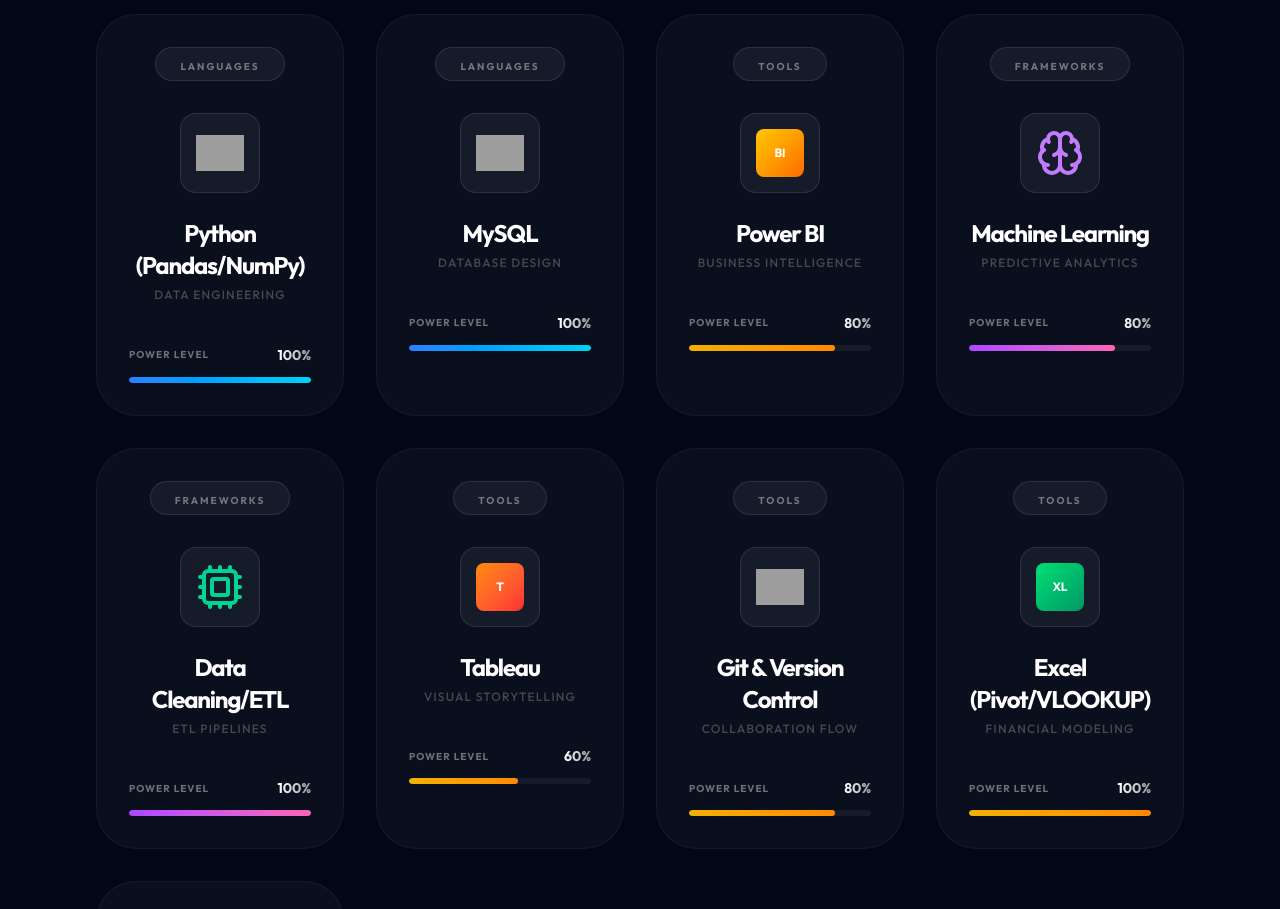
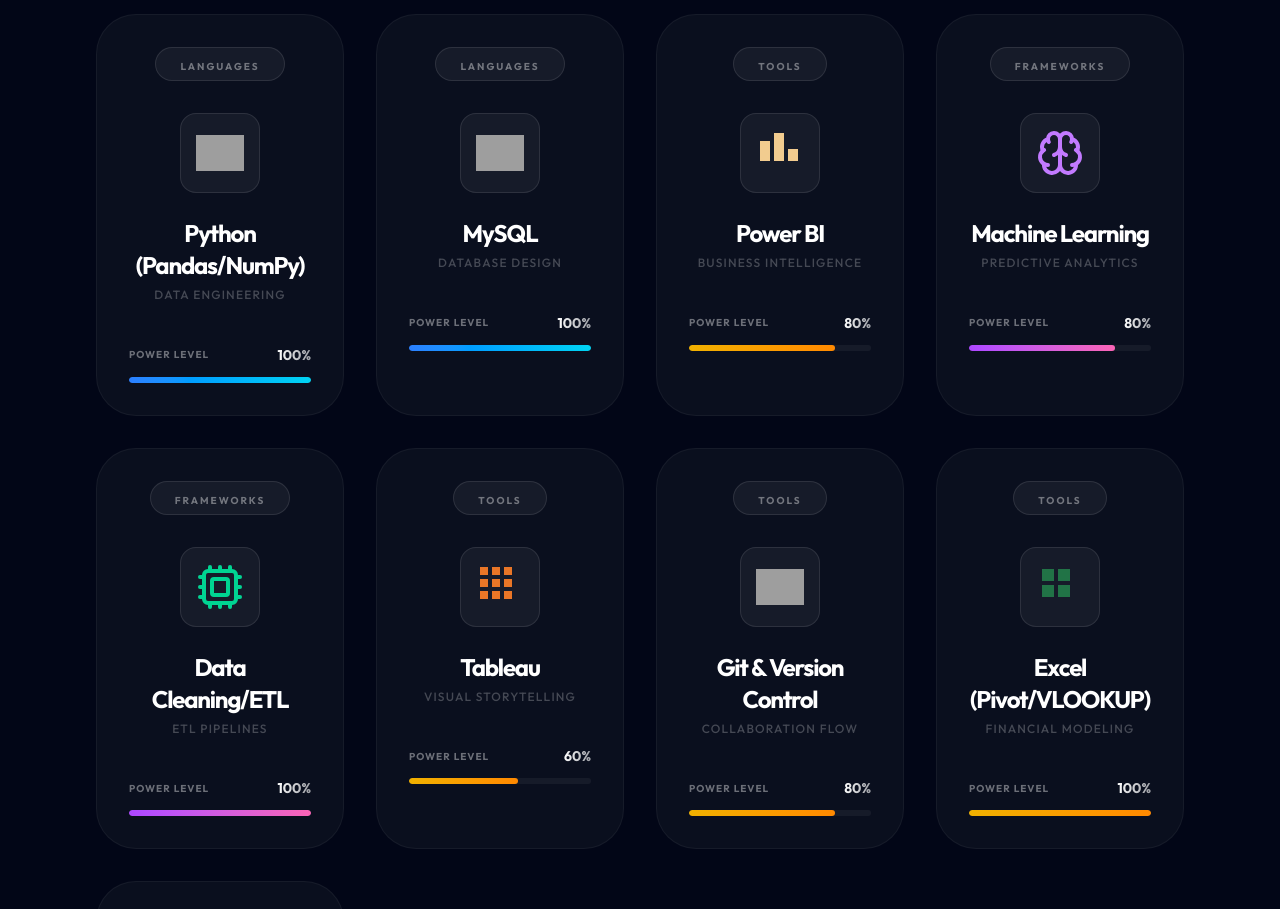
Before and after one commit to rohithsilagani/Rohith_Portfolio, a React (Vite) app in the folder app/: page / in a window 1280 px wide. Shown: the part 2960-3869 px from the top of the page. Built offline with nearby package versions, Linux system fonts and the light colour scheme; grey boxes are pictures that could not be loaded.

Commit message:
Add proper SVG logos for Power BI, Tableau, and Excel with brand colors

```diff
--- a/app/src/sections/Skills.jsx
+++ b/app/src/sections/Skills.jsx
@@ -7,19 +7,47 @@ const SkillCard = ({ skill, index }) => {
   const { name, level, category } = skill;
   const percentage = (level / 5) * 100;
 
-  // Icon mapping using reliable CDN and lucide icons
+  // Icon mapping using reliable CDN and custom SVG logos
   const getIcon = (name) => {
     const n = name.toLowerCase();
     const iconStyle = "w-10 h-10 md:w-12 md:h-12 object-contain group-hover:scale-110 transition-transform duration-500";
 
     if (n.includes('python')) return <img src="https://raw.githubusercontent.com/devicons/devicon/master/icons/python/python-original.svg" alt="Python" className={iconStyle} />;
     if (n.includes('mysql')) return <img src="https://raw.githubusercontent.com/devicons/devicon/master/icons/mysql/mysql-original.svg" alt="MySQL" className={iconStyle} />;
-    if (n.includes('power bi')) return <div className="w-10 h-10 md:w-12 md:h-12 bg-gradient-to-br from-yellow-400 to-orange-500 rounded-lg flex items-center justify-center text-white font-bold text-xs">BI</div>;
+    // Power BI SVG Logo
+    if (n.includes('power bi')) return (
+      <svg className={iconStyle} viewBox="0 0 24 24" fill="none" xmlns="http://www.w3.org/2000/svg">
+        <rect x="2" y="6" width="5" height="10" fill="#F2CC8F" />
+        <rect x="9" y="2" width="5" height="14" fill="#F2CC8F" />
+        <rect x="16" y="10" width="5" height="6" fill="#F2CC8F" />
+      </svg>
+    );
     if (n.includes('machine learning')) return <Brain className="text-purple-400 w-12 h-12" />;
     if (n.includes('data cleaning')) return <Cpu className="text-emerald-400 w-12 h-12" />;
-    if (n.includes('tableau')) return <div className="w-10 h-10 md:w-12 md:h-12 bg-gradient-to-br from-orange-400 to-red-500 rounded-lg flex items-center justify-center text-white font-bold text-xs">T</div>;
+    // Tableau SVG Logo
+    if (n.includes('tableau')) return (
+      <svg className={iconStyle} viewBox="0 0 24 24" fill="none" xmlns="http://www.w3.org/2000/svg">
+        <rect x="2" y="2" width="4" height="4" fill="#E97627" />
+        <rect x="8" y="2" width="4" height="4" fill="#E97627" />
+        <rect x="14" y="2" width="4" height="4" fill="#E97627" />
+        <rect x="2" y="8" width="4" height="4" fill="#E97627" />
+        <rect x="8" y="8" width="4" height="4" fill="#E97627" />
+        <rect x="14" y="8" width="4" height="4" fill="#E97627" />
+        <rect x="2" y="14" width="4" height="4" fill="#E97627" />
+        <rect x="8" y="14" width="4" height="4" fill="#E97627" />
+        <rect x="14" y="14" width="4" height="4" fill="#E97627" />
+      </svg>
+    );
     if (n.includes('git')) return <img src="https://raw.githubusercontent.com/devicons/devicon/master/icons/git/git-original.svg" alt="Git" className={iconStyle} />;
-    if (n.includes('excel')) return <div className="w-10 h-10 md:w-12 md:h-12 bg-gradient-to-br from-green-400 to-emerald-600 rounded-lg flex items-center justify-center text-white font-bold text-xs">XL</div>;
+    // Excel SVG Logo
+    if (n.includes('excel')) return (
+      <svg className={iconStyle} viewBox="0 0 24 24" fill="none" xmlns="http://www.w3.org/2000/svg">
+        <rect x="3" y="3" width="6" height="6" fill="#217346" />
+        <rect x="11" y="3" width="6" height="6" fill="#217346" />
+        <rect x="3" y="11" width="6" height="6" fill="#217346" />
+        <rect x="11" y="11" width="6" height="6" fill="#217346" />
+      </svg>
+    );
     if (n.includes('analytical')) return <Lightbulb className="text-amber-400 w-12 h-12" />;
     return <Code2 className="w-12 h-12" />;
   };
```
